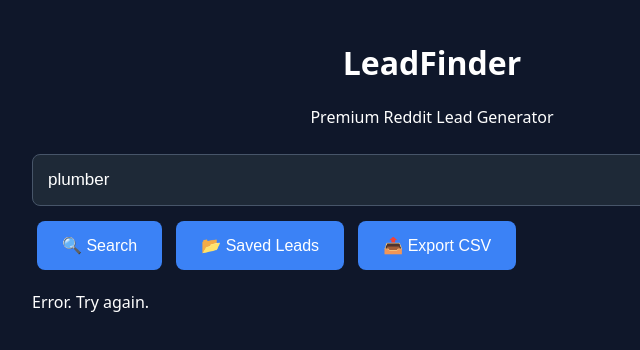
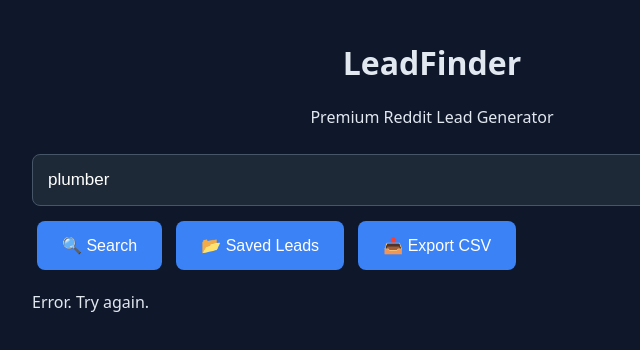
Before and after one commit to jeffdrizzy/leadfinder, a website: page index.html in a window 1280 px wide. Both pictures are taken after a click on the button "🔍 Search". Shown: the full height of the page, 208-848 px from the left. Drawn offline with Linux system fonts and the light colour scheme; no server answers.

Commit message:
Update index.html

```diff
--- a/index.html
+++ b/index.html
@@ -5,9 +5,9 @@
     <meta name="viewport" content="width=device-width, initial-scale=1.0">
     <title>LeadFinder</title>
     <style>
-        body { font-family: system-ui, sans-serif; background: #0f172a; color: white; padding: 20px; max-width: 800px; margin: auto; }
+        body { font-family: system-ui, sans-serif; background: #0f172a; color: #e2e8f0; padding: 20px; max-width: 800px; margin: auto; }
         input { width: 100%; padding: 15px; margin: 10px 0; background: #1e2937; border: 1px solid #475569; border-radius: 8px; color: white; font-size: 17px; }
-        button { padding: 15px 25px; margin: 5px; background: #3b82f6; color: white; border: none; border-radius: 8px; font-size: 16px; }
+        button { padding: 15px 25px; margin: 5px; background: #3b82f6; color: white; border: none; border-radius: 8px; font-size: 16px; cursor: pointer; }
         .lead { background: #1e2937; padding: 15px; margin: 10px 0; border-radius: 8px; }
     </style>
 </head>
@@ -27,17 +27,17 @@
         async function searchLeads() {
             const q = document.getElementById('keyword').value.trim();
             const results = document.getElementById('results');
-            results.innerHTML = '<p>Searching Reddit...</p>';
+            results.innerHTML = '<p>Searching...</p>';
             try {
                 const res = await fetch('/api/search?q=' + encodeURIComponent(q));
                 const posts = await res.json();
                 let html = '';
                 posts.forEach(p => {
-                    html += `<div class="lead"><b>\( {p.title}</b><br>r/ \){p.subreddit} - <a href="\( {p.url}" target="_blank">View</a><br><small> \){p.snippet}</small><br><button onclick="saveLead('\( {p.title.replace(/'/g,"\\'")}', ' \){p.subreddit}', '\( {p.url}', ' \){p.snippet.replace(/'/g,"\\'")}')">Save Lead</button></div>`;
+                    html += `<div class="lead"><b>\( {p.title}</b><br>r/ \){p.subreddit} - <a href="\( {p.url}" target="_blank">View</a><br><small> \){p.snippet}</small><br><button onclick="saveLead('\( {p.title.replace(/'/g,"\\'")}', ' \){p.subreddit}', '\( {p.url}', ' \){p.snippet.replace(/'/g,"\\'")}')">Save</button></div>`;
                 });
                 results.innerHTML = html || '<p>No results.</p>';
             } catch(e) {
-                results.innerHTML = '<p class="error">Error. Try again.</p>';
+                results.innerHTML = '<p>Error. Try again.</p>';
             }
         }
 
```
